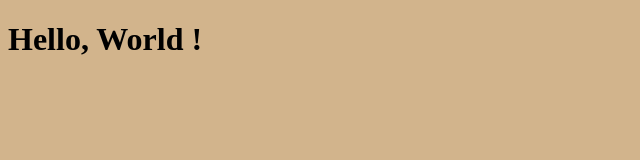
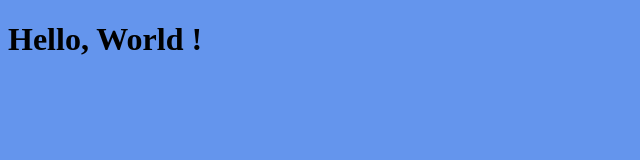
Before and after one commit to BijanEisapour/FirstProject, a plain HTML site: page index.html in a window 1280 px wide. Shown: the whole page, without its empty margins (0-640 px from the left). Drawn offline with Linux system fonts and the light colour scheme.

Commit message:
Changed background color

```diff
--- a/styles.css
+++ b/styles.css
@@ -1,3 +1,3 @@
 body {
-	background-color: tan;
+	background-color: cornflowerblue;
 }
```
